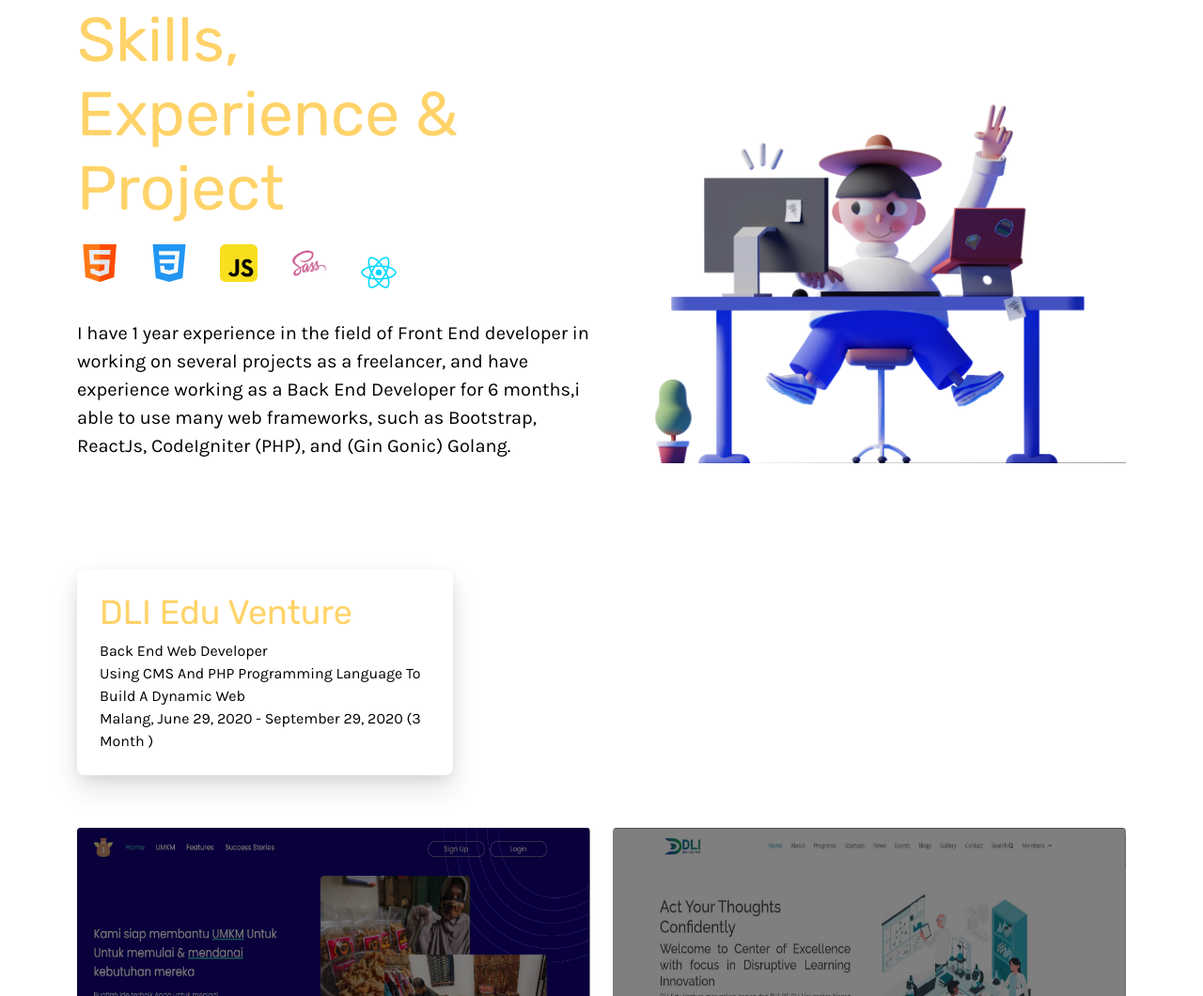
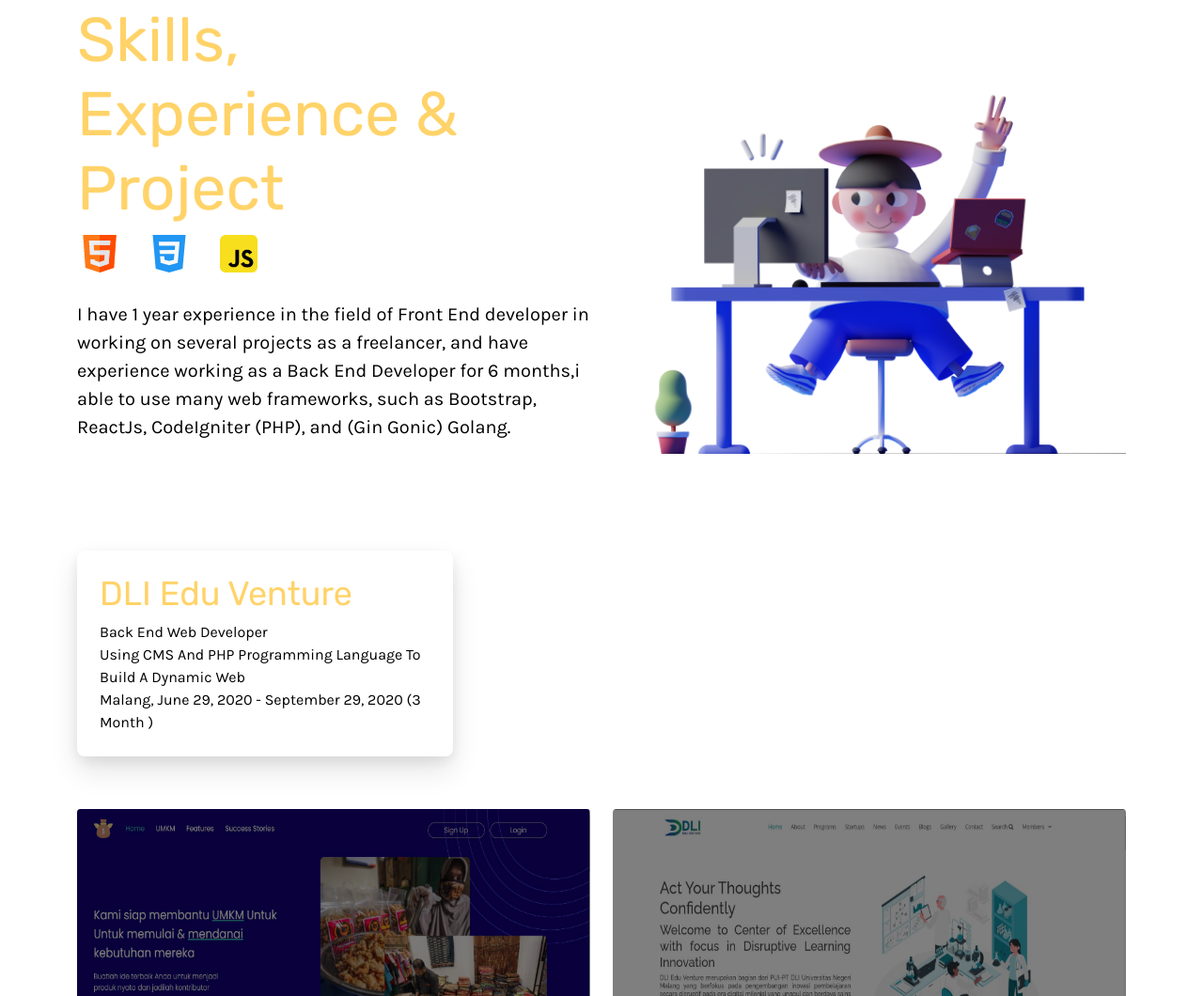
Before and after one commit to ahmadfauzaan613/Ojan-Portofolio, a plain HTML site: page index.html in a window 1280 px wide. Shown: the part 1407-2467 px from the top of the page at 94% size. Drawn offline with nearby package versions, Linux system fonts and the light colour scheme.

Commit message:
Uodated
updaated

```diff
--- a/index.html
+++ b/index.html
@@ -154,8 +154,6 @@
                     <img src="Images/html.svg" alt="" class="img-fluid">
                     <img src="Images/css-3.svg" alt="" class="img-fluid">
                     <img src="Images/javascript_icon_130900.png" alt="" class="img-fluid">
-                    <img src="Images/iconfinder_288_Sass_logo_4375066.png" alt="">
-                    <img src="Images/iconfinder_React.js_logo_1174949.png" alt="" style="margin-top: 20px;">
                 </div>
                 <p>
                     I have 1 year experience in the field of Front End developer in working on several projects as a
```
